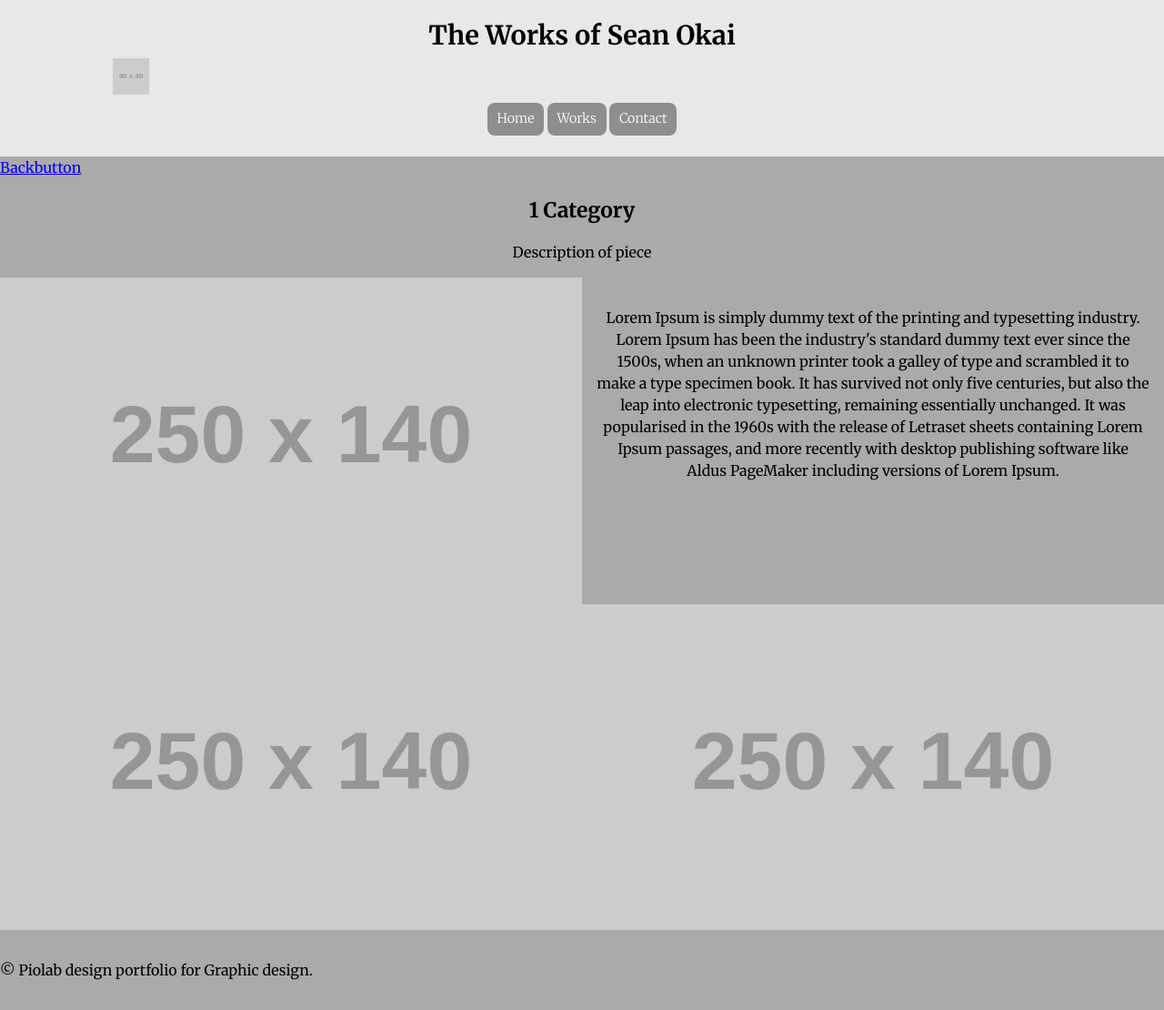
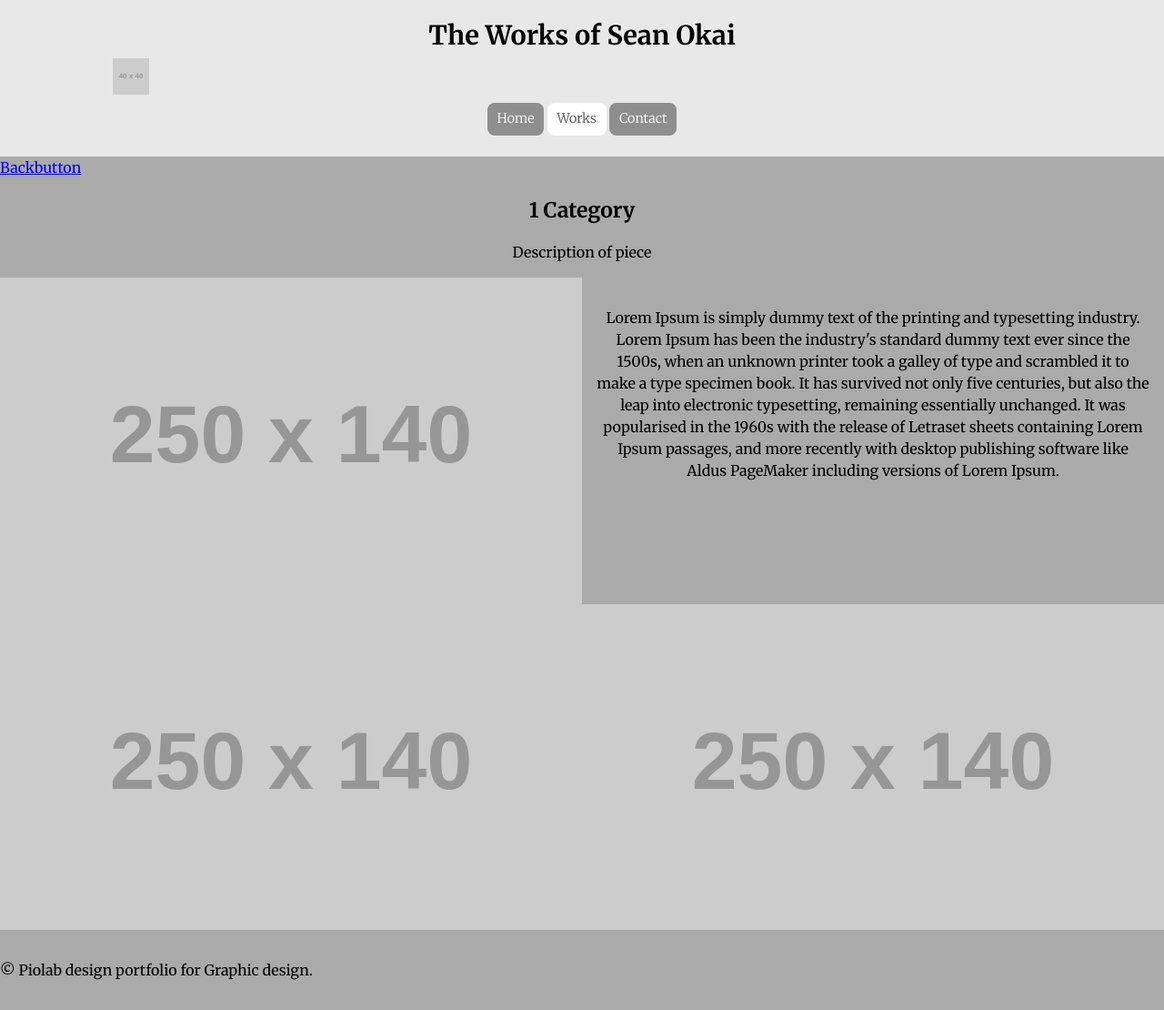
Before and after one commit to seanokai/portfolio, a Jekyll site: the page built from works/piece-1.html, in a window 1280 px wide. Shown: the whole page at 91% size. Built offline with Jekyll 4.4.1, drawn with Linux system fonts in a browser that asks for light colours; Markdown is read by kramdown in place of the engine named in the settings.

```diff
--- a/_includes/nav.html
+++ b/_includes/nav.html
@@ -8,7 +8,7 @@
 			<nav>
 				<ul class="nav">
 					<li><a class="btn {% if page.url == '/index.html' %}current{% endif %}" href="{{site.baseurl}}/index.html">Home</a></li>
-					<li><a class="btn {% if page.url == '/works/index.html' %}current{% endif %}" href="{{site.baseurl}}/works/index.html">Works</a></li>
+					<li><a class="btn {% if page.url contains 'works' %}current{% endif %}" href="{{site.baseurl}}/works/index.html">Works</a></li>
 					<li><a class="btn" href="#contact">Contact</a></li>
 				</ul>
 			</nav>
--- a/index.html
+++ b/index.html
@@ -46,7 +46,7 @@
 
 					<div class="unit unit-xs-1 unit-s-1-2 unit-m-1-2 unit-l-1-2">
 						<img class="img-flex" src="http://placehold.it/250x140" alt="">
-						<div class="unit gutter">
+						<div class="gutter">
 						<h3>2Category</h3>
 						<p>Description of piece</p>
 						</div>
```
